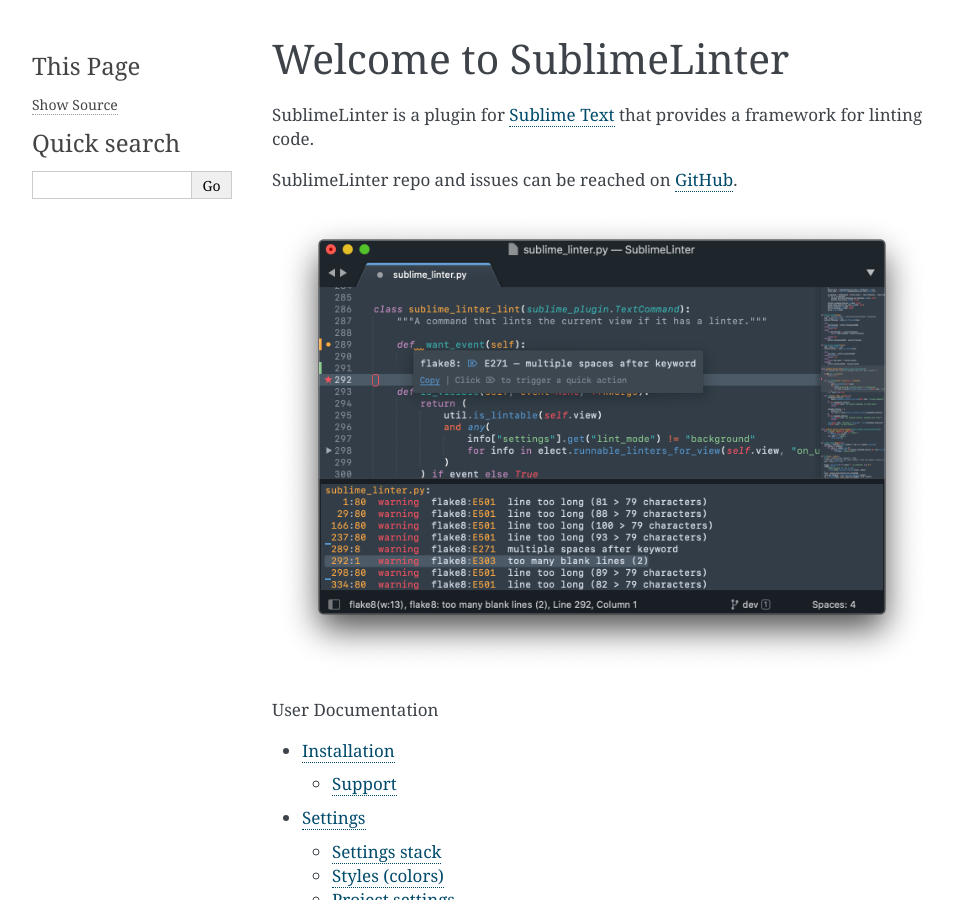
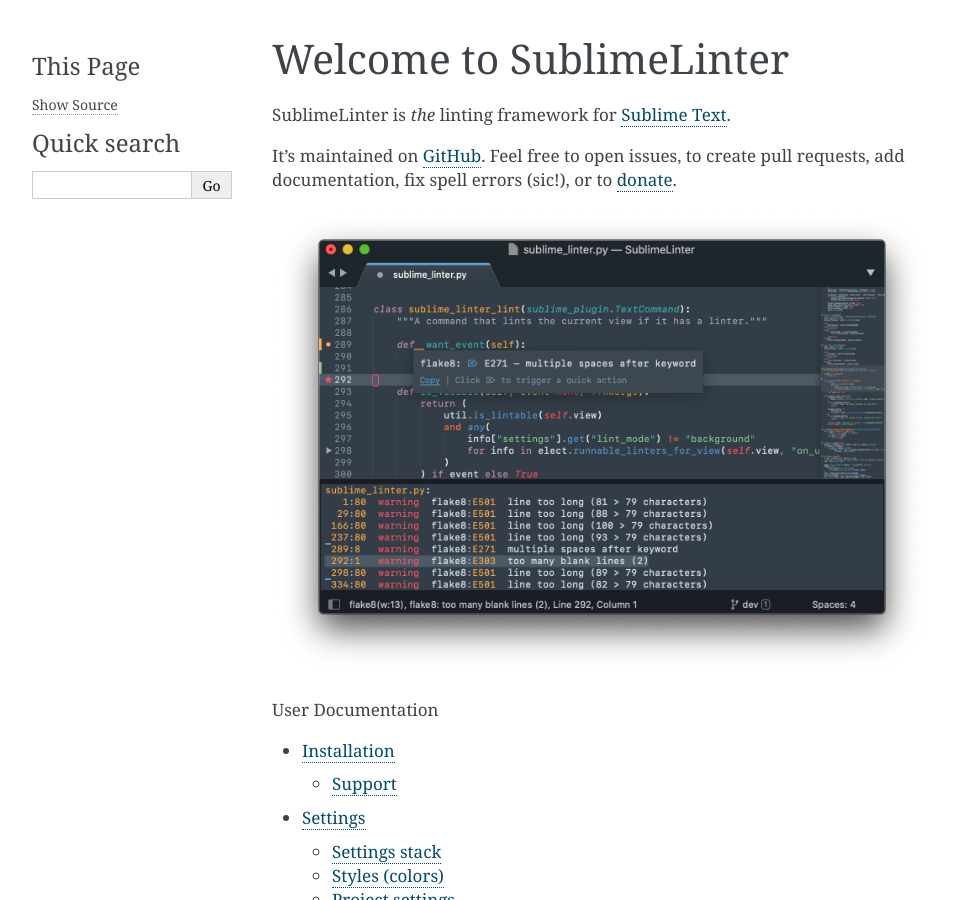
Before and after one commit to SublimeLinter/SublimeLinter, a Sphinx documentation site: the page built from docs/index.rst, in a window 1280 px wide and 900 px high. Shown: the whole window, without its empty margins (148-1101 px from the left). Built offline with Sphinx 7.4.7, drawn with Linux system fonts in a browser that asks for light colours.

Commit message:
Update index.rst

```diff
--- a/docs/index.rst
+++ b/docs/index.rst
@@ -1,9 +1,11 @@
 Welcome to SublimeLinter
 ==========================
 
-SublimeLinter is a plugin for `Sublime Text <https://www.sublimetext.com/>`_ that provides a framework for linting code.
+SublimeLinter is *the* linting framework for `Sublime Text <https://www.sublimetext.com/>`_.
 
-SublimeLinter repo and issues can be reached on `GitHub <https://github.com/SublimeLinter/SublimeLinter>`_.
+It's maintained on `GitHub <https://github.com/SublimeLinter/SublimeLinter>`_.  Feel free to open
+issues, to create pull requests, add documentation, fix spell errors (sic!), or to `donate
+<https://paypal.me/herrkaste>`_.
 
 .. image:: screenshot.png
 
```
